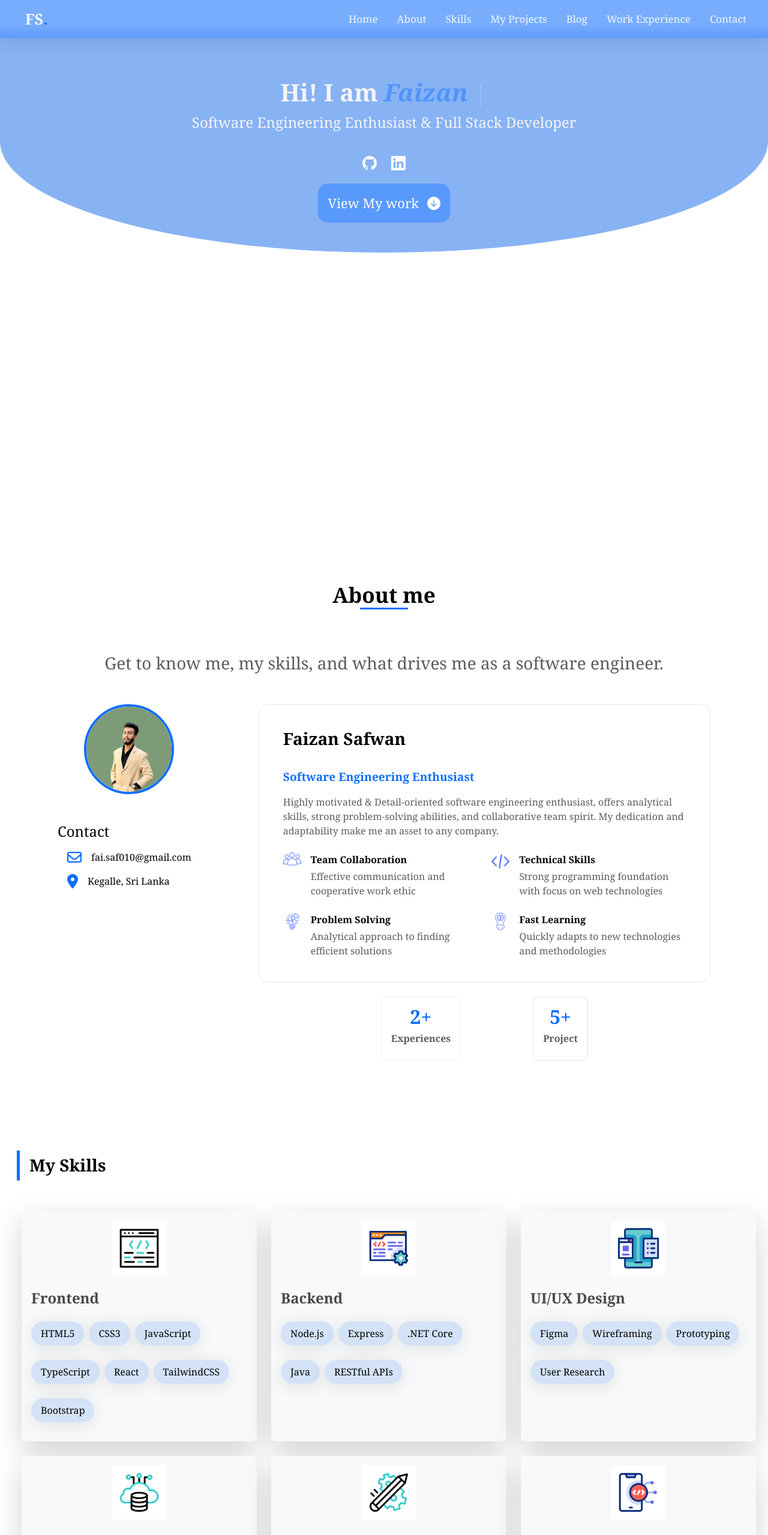
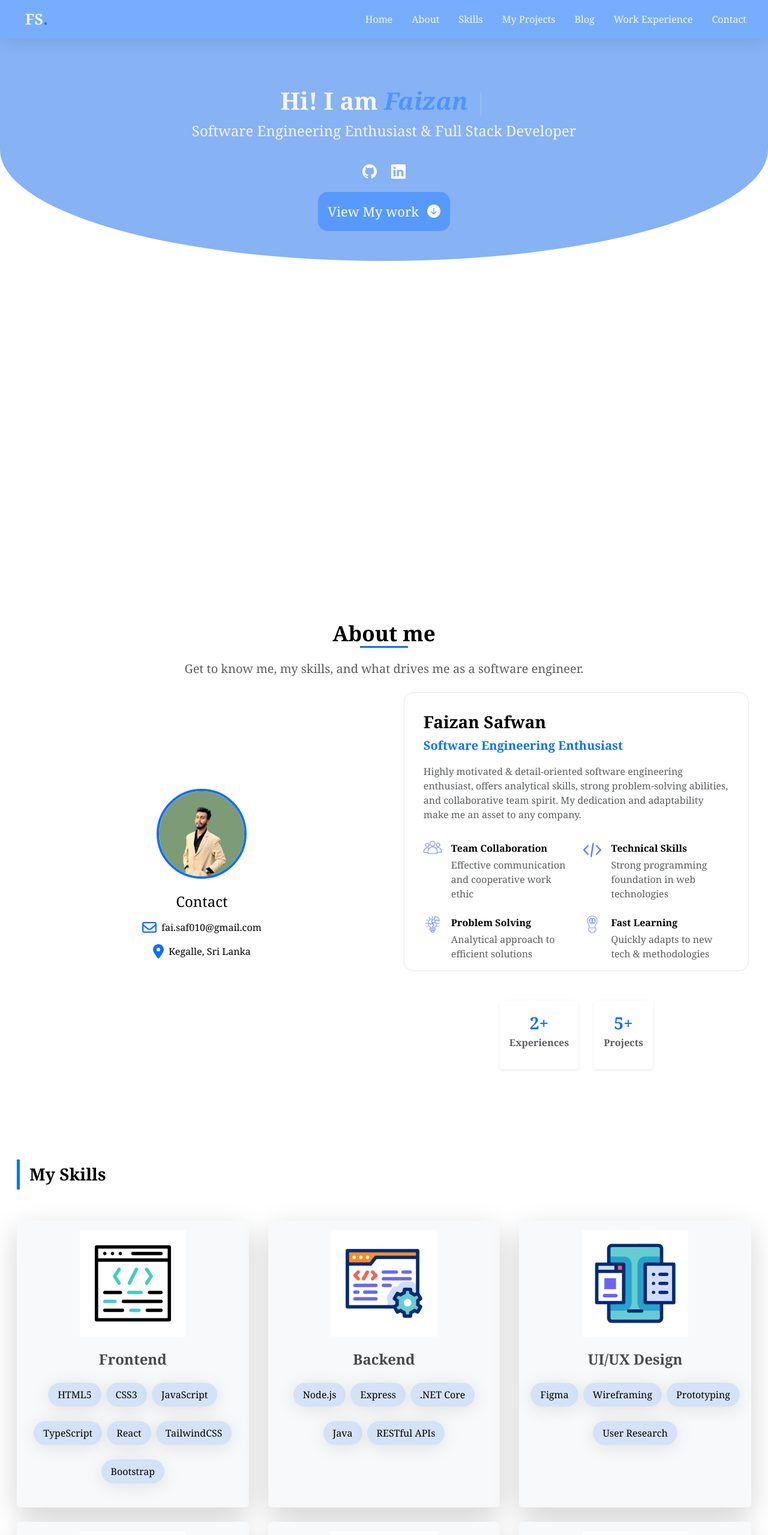
Before and after one commit to faizansafwan/my-personal-portfolio, a React (Create React App) app in the folder client/: page / in a window 1280 px wide. Shown: the top 2559 px of the page at 60% size. Built offline with nearby package versions, Linux system fonts and the light colour scheme.

Commit message:
make the pages mobile responsive

```diff
--- a/client/src/index.css
+++ b/client/src/index.css
@@ -98,8 +98,8 @@ div a.logo-name {
   max-width: 100%;
   height: auto;
   background: #87B2F4;
-  position: relative;
-  top: 50px;
+  /* position: relative; */
+  /* top: 50px; */
   border-radius: 0 0 50% 50%;
   padding: 10px 20px 50px 20px;
 }
@@ -251,7 +251,7 @@ div a.logo-name {
 /* Blog */
 
 .blog-layout {
-  margin: 100px 50px;
+  margin: 100px 0px;
   text-align: left;
   min-width: 100%;
 }
@@ -281,10 +281,11 @@ div a.logo-name {
 }
 
 .contact-container {
-  margin: 0 30px;
+  display: flex;
+  flex-wrap: wrap;
   color: black;
+}
 
-}
 
 .contact-col1 {
   flex-basis: 60%;
@@ -325,6 +326,68 @@ div a.logo-name {
 .logo-contact div:hover {
   transform: translateY(-4px);
 }
+
+@media (max-width: 600px) {
+
+  body,
+  .profile-container {
+    width: 100%;
+    overflow-x: hidden;
+  }
+
+  .contact-container {
+    flex-direction: column;
+    margin: 0 10px;
+  }
+
+  .contact-col1,
+  .contact-col2 {
+    flex-basis: 100%;
+    margin: 10px 0;
+    width: 100%;
+  }
+
+  .submit-btn {
+    margin: 10px auto;
+    text-align: center;
+  }
+
+  .contact-col2 {
+    margin-left: 0;
+    text-align: center;
+  }
+
+  .logo-contact {
+    justify-content: center;
+    flex-wrap: wrap;
+  }
+
+  .logo-contact div {
+    margin: 10px;
+  }
+
+  .sub-heading {
+    font-size: 28px;
+    text-align: center;
+  }
+
+  .contact-parent {
+    margin: 0 20px;
+    padding: 30px 0;
+  }
+
+  .contact-head {
+    margin: 10px 0;
+    text-align: center;
+  }
+
+  .contact-col1 form div input,
+  .contact-col1 form div textarea {
+    font-size: 16px;
+    padding: 10px;
+  }
+}
+
 
 
 /* Footer */
--- a/client/src/portfolio_pages/about/About.js
+++ b/client/src/portfolio_pages/about/About.js
@@ -1,24 +1,19 @@
-
-import profile from '../../images/profile.png'
-import collobration from '../../images/collobration.png'
-import technical from '../../images/techical.png'
-import solving from '../../images/problem-solving.png'
-import learning from '../../images/fast-learning.png'
+import profile from '../../images/profile.png';
+import collobration from '../../images/collobration.png';
+import technical from '../../images/techical.png';
+import solving from '../../images/problem-solving.png';
+import learning from '../../images/fast-learning.png';
 import React, { useRef } from 'react';
-import { FontAwesomeIcon } from '@fortawesome/react-fontawesome'
-import {faUser, faEnvelope} from '@fortawesome/free-regular-svg-icons'
-import {faLocationDot} from '@fortawesome/free-solid-svg-icons'
-import { motion, useInView  } from 'framer-motion'
+import { FontAwesomeIcon } from '@fortawesome/react-fontawesome';
+import { faEnvelope } from '@fortawesome/free-regular-svg-icons';
+import { faLocationDot } from '@fortawesome/free-solid-svg-icons';
+import { motion, useInView } from 'framer-motion';
 
 export default function About() {
-
     const ref = useRef(null);
     const isInView = useInView(ref, { once: false, amount: 0.2 });
 
-
-
     return (
-
         <motion.div
             ref={ref}
             initial={{ rotateX: -90, opacity: 0 }}
@@ -26,71 +21,60 @@ export default function About() {
             transition={{ duration: 1, ease: 'backOut' }}
             style={{ transformOrigin: 'top center', perspective: 1000 }}
         >
-
             <div className='d-flex flex-column justify-content-center align-items-center about-head'>
                 <h3 className='sub-heading'>About me</h3>
-                <p className=' bg-primary ' style={{ height: '3px', width: '80px', marginBottom: '20px'}}></p>
+                <p className='bg-primary' style={{ height: '3px', width: '80px', marginBottom: '20px' }}></p>
             </div>
 
-            <div className="m-5 text-center fs-3">
-                <p className="mx-5 text-muted">
+            <div className="text-center fs-5 px-3 px-md-5 mb-4">
+                <p className="text-muted">
                     Get to know me, my skills, and what drives me as a software engineer.
                 </p>
             </div>
 
-{/* Flex */}
-        <div className='d-flex justify-content-center m-5 text-black'>
+            {/* Flex container responsive */}
+            <div className='d-flex flex-column flex-md-row justify-content-center align-items-center m-3 text-black'>
 
                 {/* Left Side - Contact */}
-                <div className='w-50 px-5'>
-                    <div className='d-flex justify-content-center'>
-                        <img className='rounded-circle border border-4 border-primary' src={profile} alt="" height={'auto'} width={'150px'}/>
+                <div className='w-100 w-md-50 px-md-5 mb-4 mb-md-0 text-center'>
+                    <div className='d-flex justify-content-center mb-3'>
+                        <img className='rounded-circle border border-4 border-primary' src={profile} alt="" width="150px" />
                     </div>
 
-                    <div className='my-5'>
-                        <div><h4>Contact</h4></div>
+                    <div className='my-4'>
+                        <h4>Contact</h4>
 
-                        <div className='m-3'>
-                            <div className="d-flex gap-2 mb-2">
-                                <FontAwesomeIcon icon={faEnvelope}  className='text-primary' style={{fontSize: '1.5rem'}} />
-                                <span className="ms-2">fai.saf010@gmail.com</span>
+                        <div className='mt-3'>
+                            <div className="d-flex justify-content-center align-items-center gap-2 mb-2">
+                                <FontAwesomeIcon icon={faEnvelope} className='text-primary' style={{ fontSize: '1.5rem' }} />
+                                <span>fai.saf010@gmail.com</span>
                             </div>
 
-                            <div className="d-flex gap-2 mt-3">
-                                <FontAwesomeIcon icon={faLocationDot} className='text-primary' style={{fontSize: '1.5rem'}} />
-                                <span className="ms-2">Kegalle, Sri Lanka</span>
+                            <div className="d-flex justify-content-center align-items-center gap-2 mt-3">
+                                <FontAwesomeIcon icon={faLocationDot} className='text-primary' style={{ fontSize: '1.5rem' }} />
+                                <span>Kegalle, Sri Lanka</span>
+                            </div>
+                        </div>
                     </div>
                 </div>
 
-                    </div>
-
-                </div>
-
-                {/* Right Side - About */}
-
-                <div className='d-flex flex-column gap-4'>
-                    <div className='p-3 rounded-4 mx-5' style={{ border: "1px solid rgba(0, 0, 0, 0.1)"  }}>
-                        <div className='p-4'>
+                {/* Right Side - About Info */}
+                <div className='d-flex flex-column gap-4 w-100 px-3'>
+                    <div className='p-3 rounded-4 mx-auto' style={{ border: "1px solid rgba(0, 0, 0, 0.1)", maxWidth: '700px' }}>
+                        <div className='p-3'>
                             <h3 className='fw-bold'>Faizan Safwan</h3>
-                        </div>
-
-                        <div className='px-4'>
-                            <p className='text-primary fw-bold' style={{fontSize: '1.2rem'}}>Software Engineering Enthusiast</p>
-                        </div>
-
-
-                        <div className='px-4'>
-                            <p className='text-muted'>Highly motivated & Detail-oriented software engineering enthusiast,
-                            offers analytical skills, strong problem-solving abilities, and
-                            collaborative team spirit. My dedication and adaptability make me
-                            an asset to any company.
+                            <p className='text-primary fw-bold fs-5'>Software Engineering Enthusiast</p>
+                            <p className='text-muted'>
+                                Highly motivated & detail-oriented software engineering enthusiast, offers analytical skills,
+                                strong problem-solving abilities, and collaborative team spirit. My dedication and adaptability
+                                make me an asset to any company.
                             </p>
                         </div>
 
-                        <div className="m-4">
-                            <div className="row row-cols-1 row-cols-md-2 g-4">
+                        <div className="px-3">
+                            <div className="row row-cols-1 row-cols-sm-2 g-4">
                                 <div className="col d-flex">
-                                    <img src={collobration} alt="collaboration" height="30px" width="30px" className="me-3" />
+                                    <img src={collobration} alt="collaboration" width="30px" height="30px" className="me-3" />
                                     <div>
                                         <p className="fw-bold mb-1">Team Collaboration</p>
                                         <p className="text-muted mb-0">Effective communication and cooperative work ethic</p>
@@ -98,52 +82,46 @@ export default function About() {
                                 </div>
 
                                 <div className="col d-flex">
-                                <img src={technical} alt="technical skills" height="30px" width="30px" className="me-3" />
+                                    <img src={technical} alt="technical" width="30px" height="30px" className="me-3" />
                                     <div>
                                         <p className="fw-bold mb-1">Technical Skills</p>
-                                    <p className="text-muted mb-0">Strong programming foundation with focus on web technologies</p>
+                                        <p className="text-muted mb-0">Strong programming foundation in web technologies</p>
                                     </div>
                                 </div>
 
                                 <div className="col d-flex">
-                                <img src={solving} alt="problem solving" height="30px" width="30px" className="me-3" />
+                                    <img src={solving} alt="problem solving" width="30px" height="30px" className="me-3" />
                                     <div>
                                         <p className="fw-bold mb-1">Problem Solving</p>
-                                    <p className="text-muted mb-0">Analytical approach to finding efficient solutions</p>
+                                        <p className="text-muted mb-0">Analytical approach to efficient solutions</p>
                                     </div>
                                 </div>
 
                                 <div className="col d-flex">
-                                <img src={learning} alt="fast learning" height="30px" width="30px" className="me-3" />
+                                    <img src={learning} alt="fast learning" width="30px" height="30px" className="me-3" />
                                     <div>
                                         <p className="fw-bold mb-1">Fast Learning</p>
-                                    <p className="text-muted mb-0">Quickly adapts to new technologies and methodologies</p>
+                                        <p className="text-muted mb-0">Quickly adapts to new tech & methodologies</p>
                                     </div>
                                 </div>
                             </div>
                         </div>
                     </div>
 
-                <div className=' mx-4 d-flex flex-row gap-4 justify-content-center'>
-
-                    <div className='p-2 px-3 rounded-2 mx-5' style={{ border: "1px solid rgba(0, 0, 0, 0.06)"  }}>
-                        <p className='fw-bold mb-0 text-center text-primary' style={{fontSize: '2rem'}}>2+</p>
-                        <p className='fw-bold text-center text-muted'>Experiences</p>
+                    {/* Stats */}
+                    <div className='d-flex flex-column flex-sm-row gap-4 justify-content-center mt-4'>
+                        <div className='p-3 rounded-2 text-center border border-1 border-light shadow-sm'>
+                            <p className='fw-bold text-primary fs-3 mb-0'>2+</p>
+                            <p className='fw-bold text-muted'>Experiences</p>
                         </div>
 
-                    <div className='p-2 px-3 rounded-2 mx-5' style={{ border: "1px solid rgba(0, 0, 0, 0.1)"  }}>
-                        <p className='fw-bold mb-0 text-center text-primary' style={{fontSize: '2rem'}}>5+</p>
-                        <p className='fw-bold text-center text-muted'>Project</p>
+                        <div className='p-3 rounded-2 text-center border border-1 border-light shadow-sm'>
+                            <p className='fw-bold text-primary fs-3 mb-0'>5+</p>
+                            <p className='fw-bold text-muted'>Projects</p>
                         </div>
-
                     </div>
-
                 </div>
-
             </div>
-
         </motion.div>
-
-
     );
 }
--- a/client/src/portfolio_pages/home/Profile.js
+++ b/client/src/portfolio_pages/home/Profile.js
@@ -1,7 +1,7 @@
 import React, { useState, useEffect, useRef } from 'react';
 import Nav from '../navbar/Nav';
 import Typed from 'typed.js';
-import profile1 from './profile1.jpg';
+// import profile1 from './profile1.jpg';
 import About from '../about/About';
 import '../../index.css'
 import Skill from '../skills/Skill';
--- a/client/src/portfolio_pages/navbar/Nav.js
+++ b/client/src/portfolio_pages/navbar/Nav.js
@@ -1,54 +1,76 @@
-import React, {useState} from "react";
+import React from "react";
 import { NavLink } from "react-router-dom";
 
 export default function Nav() {
+    return (
+        <div
+            className="nav-container"
+            style={{
+                backdropFilter: "blur(8px)",
+                backgroundColor: "rgba(87, 153, 253, 0.8)",
+                boxShadow: "0 4px 30px rgba(0, 0, 0, 0.1)",
+                position: "sticky",
+                top: 0,
+                zIndex: 999
+            }}
+        >
+            <nav className="navbar navbar-expand-lg navbar-light">
+                <div className="container-fluid">
+                    {/* Brand name */}
+                    <a className="navbar-brand logo-name" href="#">
+                        FS<span className="text-primary">.</span>
+                    </a>
 
+                    {/* Toggler button for small screens */}
+                    <button
+                        className="navbar-toggler"
+                        type="button"
+                        data-bs-toggle="collapse"
+                        data-bs-target="#navbarNav"
+                        aria-controls="navbarNav"
+                        aria-expanded="false"
+                        aria-label="Toggle navigation"
+                    >
+                        <span className="navbar-toggler-icon"></span>
+                    </button>
 
-    return (
-        // Container for navigation bar
-        <div className='nav-container' style={{
-            backdropFilter: 'blur(8px)',
-            backgroundColor: 'rgba(87, 153, 253, 0.8)',
-            boxShadow: '0 4px 30px rgba(0, 0, 0, 0.1)'
-        }}>
-            <nav className="navbar navbar-expand-lg">
-
-                {/* Bootstrap class for a fluid container */}
-                <div className="container-fluid">
-
-                    {/* Brand name */}
-                    <a className="navbar-brand logo-name" href="#"> FS<span className="text-primary">.</span> </a>
-                    <div className="collapse navbar-collapse justify-content-end" id="navbarSupportedContent">
-
-                    {/* class for a list of navigation items */}
+                    {/* Collapsible content */}
+                    <div className="collapse navbar-collapse justify-content-end" id="navbarNav">
                         <ul className="navbar-nav mx-2">
-
-                        {/* Individual navigation item */}
                             <li className="nav-item px-2">
-
-                        {/* Link for navigation item */}
-                        <a className="nav-link" aria-current="page" href="#home">Home</a>
-                        </li>
-
-                        <li className="nav-item px-2">
-                        <a className="nav-link" href="#about">About</a>
+                                <a className="nav-link" href="#home">
+                                    Home
+                                </a>
                             </li>
                             <li className="nav-item px-2">
-                        <a className="nav-link" href="#skill">Skills</a>
+                                <a className="nav-link" href="#about">
+                                    About
+                                </a>
                             </li>
                             <li className="nav-item px-2">
-                        <a className="nav-link" href="#project">My Projects</a>
+                                <a className="nav-link" href="#skill">
+                                    Skills
+                                </a>
                             </li>
                             <li className="nav-item px-2">
-                        <a className="nav-link" href="#blog">Blog</a>
+                                <a className="nav-link" href="#project">
+                                    My Projects
+                                </a>
                             </li>
-
                             <li className="nav-item px-2">
-                        <a className="nav-link" href="#experience">Work Experience</a>
+                                <a className="nav-link" href="#blog">
+                                    Blog
+                                </a>
                             </li>
-
                             <li className="nav-item px-2">
-                        <a className="nav-link" href="#contact">Contact</a>
+                                <a className="nav-link" href="#experience">
+                                    Work Experience
+                                </a>
+                            </li>
+                            <li className="nav-item px-2">
+                                <a className="nav-link" href="#contact">
+                                    Contact
+                                </a>
                             </li>
                         </ul>
                     </div>
--- a/client/src/portfolio_pages/skills/Skill.js
+++ b/client/src/portfolio_pages/skills/Skill.js
@@ -40,48 +40,43 @@ export default function Skill() {
                 <h3 className='  fw-semibold border-start border-5 border-primary ps-3 py-2 '>My Skills</h3>
             </div>
 
-            <div className=" w-100 m-2 d-grid gap-3 " style= {{ gridTemplateColumns: "repeat(3, 1fr)" }}>
+            <div className="row row-cols-1 row-cols-sm-2 row-cols-md-3 g-4">
             {skillList.map((element, index) => (
                 <div
                 key={index}
-                        className="m-1 p-3 bg-light rounded-2 shadow-lg"
+                className="col"
                 onMouseEnter={() => setHoveredSkill(index)}
                 onMouseLeave={() => setHoveredSkill(null)}
                 >
+                <div className="m-1 p-3 bg-light rounded-2 shadow-lg h-100">
                     <div className="d-flex justify-content-center">
                     <img
                         src={element.src}
-                                className="w-25"
-                                alt={element.alt} />
+                        className="img-fluid w-50"
+                        alt={element.alt}
+                    />
                     </div>
 
-                        <div className="my-4">
-                            <h4 className={`fw-bold skill-title ${hoveredSkill === index ? 'slide-in' : ''}`} >
+                    <div className="my-4 text-center">
+                    <h4 className={`fw-bold skill-title ${hoveredSkill === index ? 'slide-in' : ''}`}>
                         {element.name}
                     </h4>
                     </div>
 
-
-                        <div className="d-flex flex-wrap gap-2">
-                            {
-                                element.elements.map((item, itemIndex) => (
+                    <div className="d-flex flex-wrap gap-2 justify-content-center">
+                    {element.elements.map((item, itemIndex) => (
                         <div key={itemIndex}>
-                                        <p className="rounded-5 p-2 px-3" style={{
-                                            backdropFilter: 'blur(8px)',
-                                            backgroundColor: 'rgba(197, 217, 246, 0.7)',
-                                            boxShadow: '0 4px 30px rgba(0, 0, 0, 0.1)',
-                                            transition: 'all 0.3s ease',
-                                            transform: hoveredSkill === index ? 'scale(1.04)' : 'scale(1)',
-                                        }}>{item}</p>
+                        <p className="rounded-5 p-2 px-3 skill-pill">
+                            {item}
+                        </p>
                         </div>
-                                ))
-                            }
+                    ))}
                     </div>
                 </div>
+                </div>
+            ))}
+            </div>
 
-                ))}
-
-            </div>
 
         </div>
     );
--- a/client/src/portfolio_pages/skills/SkillImage.css
+++ b/client/src/portfolio_pages/skills/SkillImage.css
@@ -29,3 +29,36 @@
     opacity: 1;
     transform: translateX(40px);
   }
+
+  .skill-pill {
+    backdrop-filter: blur(8px);
+    background-color: rgba(197, 217, 246, 0.7);
+    box-shadow: 0 4px 30px rgba(0, 0, 0, 0.1);
+    transition: all 0.3s ease;
+  }
+
+
+  @media (max-width: 768px) {
+    .img-skill img {
+      width: 70% !important;
+    }
+
+    .skill-title.slide-in {
+      transform: translateX(20px);
+    }
+
+    .skill-pill {
+      font-size: 0.85rem;
+      padding: 6px 12px;
+    }
+  }
+
+  @media (max-width: 480px) {
+    .img-skill img {
+      width: 80% !important;
+    }
+
+    .skill-pill {
+      font-size: 0.75rem;
+    }
+  }
```
Also changed, not shown: client/src/portfolio_pages/blog/BlogModel.css (+56 -13 lines), client/src/portfolio_pages/projects/Project.js (+9 -0 lines), client/src/images/holi-stay.png (added), client/src/portfolio_pages/home/profile1.jpg (deleted). Lines whose indentation alone changed are shown as unchanged.
